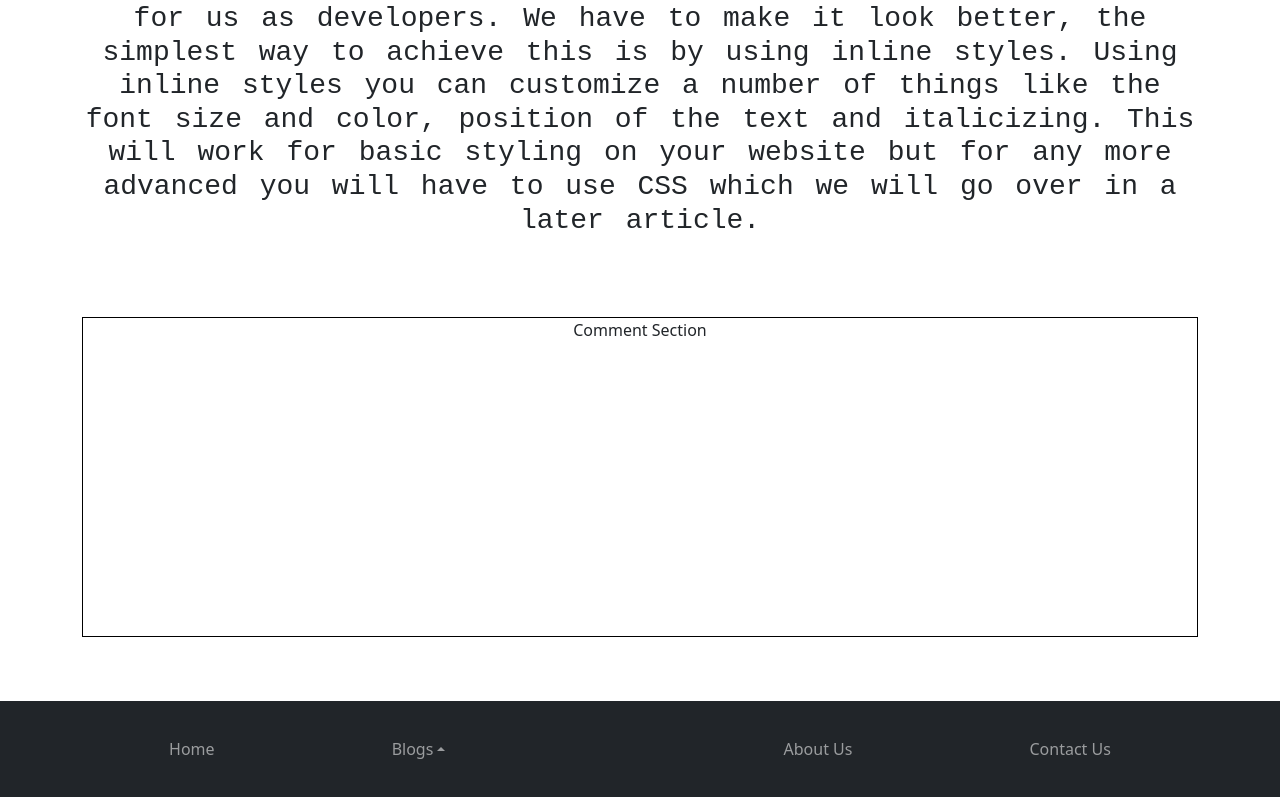
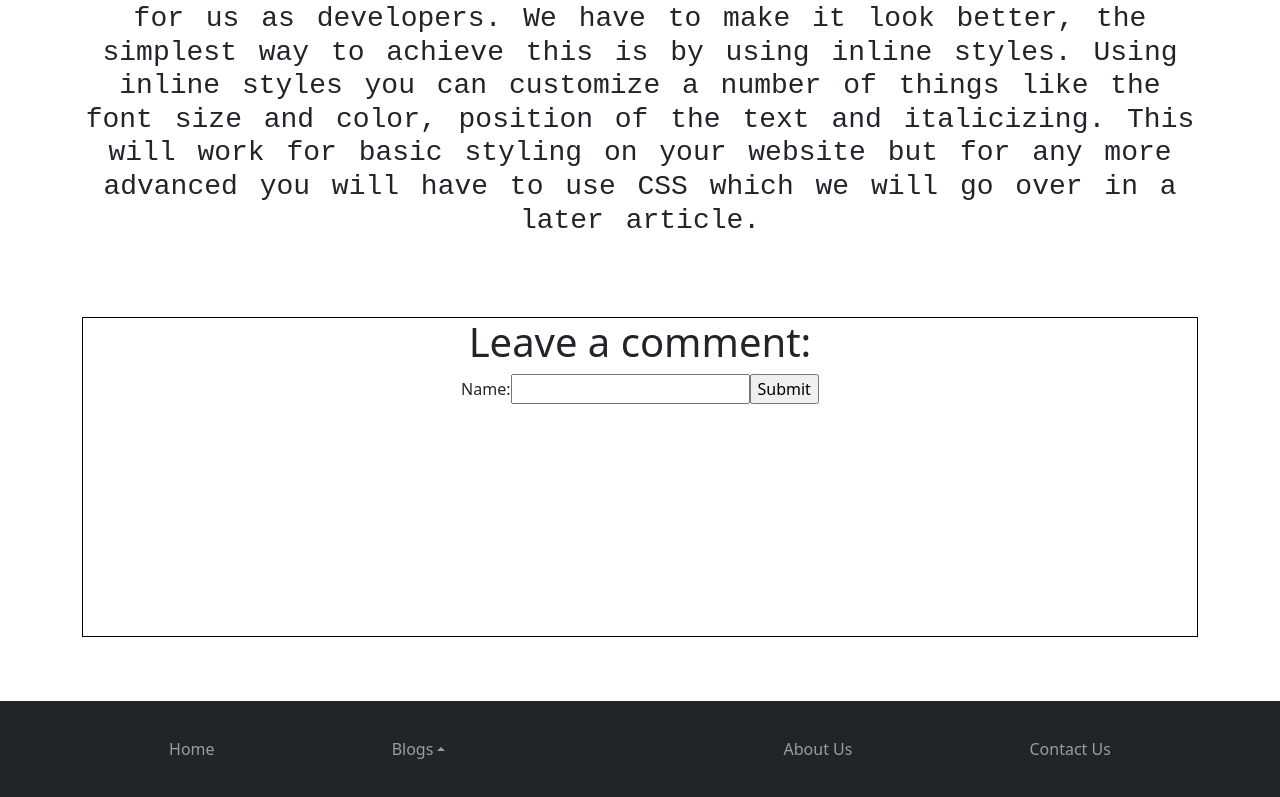
Before and after one commit to arrayinc/School_ReactBlog_Template, a React (Create React App) app: page /html in a window 1280 px wide. Shown: the part 1460-2257 px from the top of the page. Built offline with nearby package versions, Linux system fonts and the light colour scheme.

Commit message:
comment component

```diff
--- a/src/App.js
+++ b/src/App.js
@@ -1,5 +1,5 @@
 import './App.css';
-import { useEffect, useState } from 'react';
+import { useEffect } from 'react';
 import { Switch, Route, useLocation } from 'react-router-dom';
 import Homepage from './components/Homepage';
 import AllBlogs from './components/AllBlogs';
--- a/src/components/AllBlogs.jsx
+++ b/src/components/AllBlogs.jsx
@@ -1,4 +1,5 @@
 import { Container, Image } from "react-bootstrap";
+import Comments from "./Comments";
 
 const AllBlogs = ({ blogInfo }) => {
     return (
@@ -18,7 +19,7 @@ const AllBlogs = ({ blogInfo }) => {
             <Image className="blog-image" src={blogInfo.blogPostImg} fluid />
             <h3 className="blog-text">{blogInfo.content}</h3>
             <Container className="comment-section">
-                Comment Section
+                <Comments/>
             </Container>
         </Container>
     );
--- a/src/components/BlogPostCards.jsx
+++ b/src/components/BlogPostCards.jsx
@@ -7,10 +7,10 @@ import { selectContent, deleteContent } from "../state/contentSlice";
 const BlogPostCards = ({ blogInfo }) => {
     const dispatch = useDispatch();
     const blogs = useSelector(selectContent);
-    console.log(blogs)
+
 
     const deleteHandler = (index) => {
-        console.log(index)
+
         dispatch(deleteContent(index))
     }
     return (
--- /dev/null
+++ b/src/components/Comments.jsx
@@ -0,0 +1,19 @@
+import React from 'react'
+
+const Comments = () => {
+    return (
+        <div>
+            <h1>Leave a comment:</h1>
+            <form>
+  <label>
+    Name:
+    <input type="text" name="name" />
+  </label>
+  <input type="submit" value="Submit" />
+</form>
+
+        </div>
+    )
+}
+
+export default Comments
```
